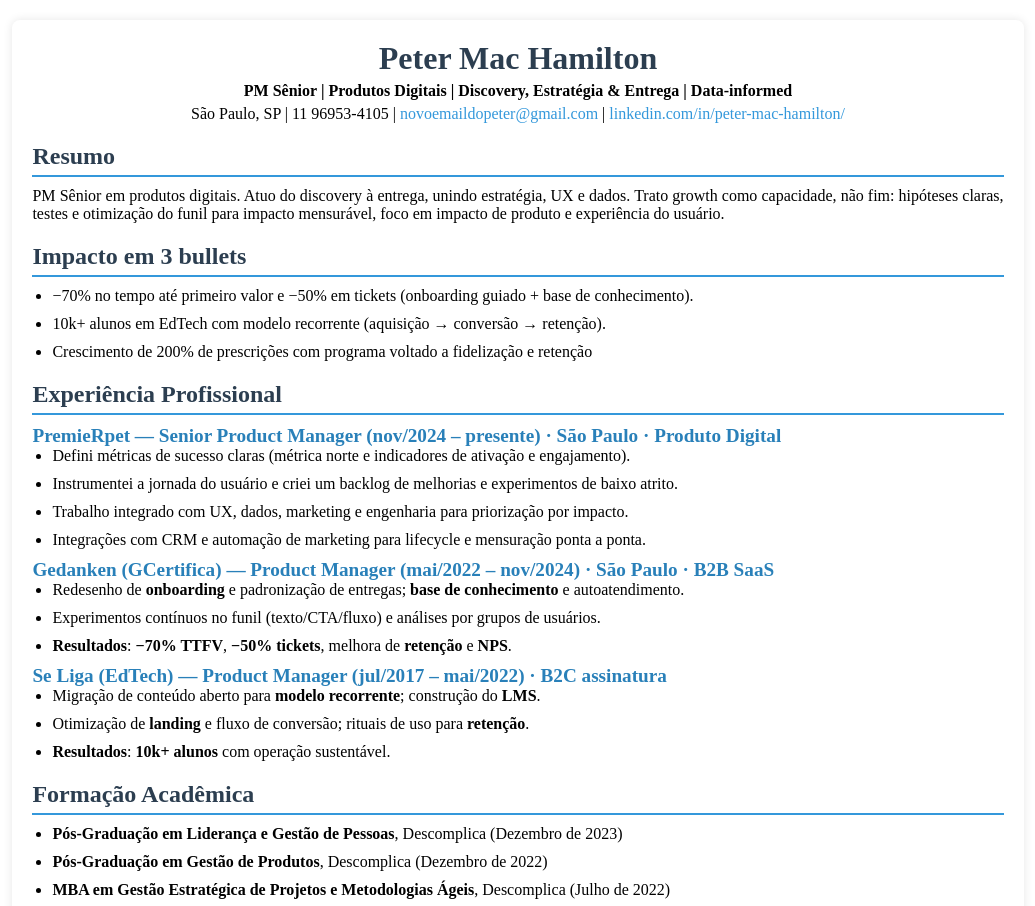
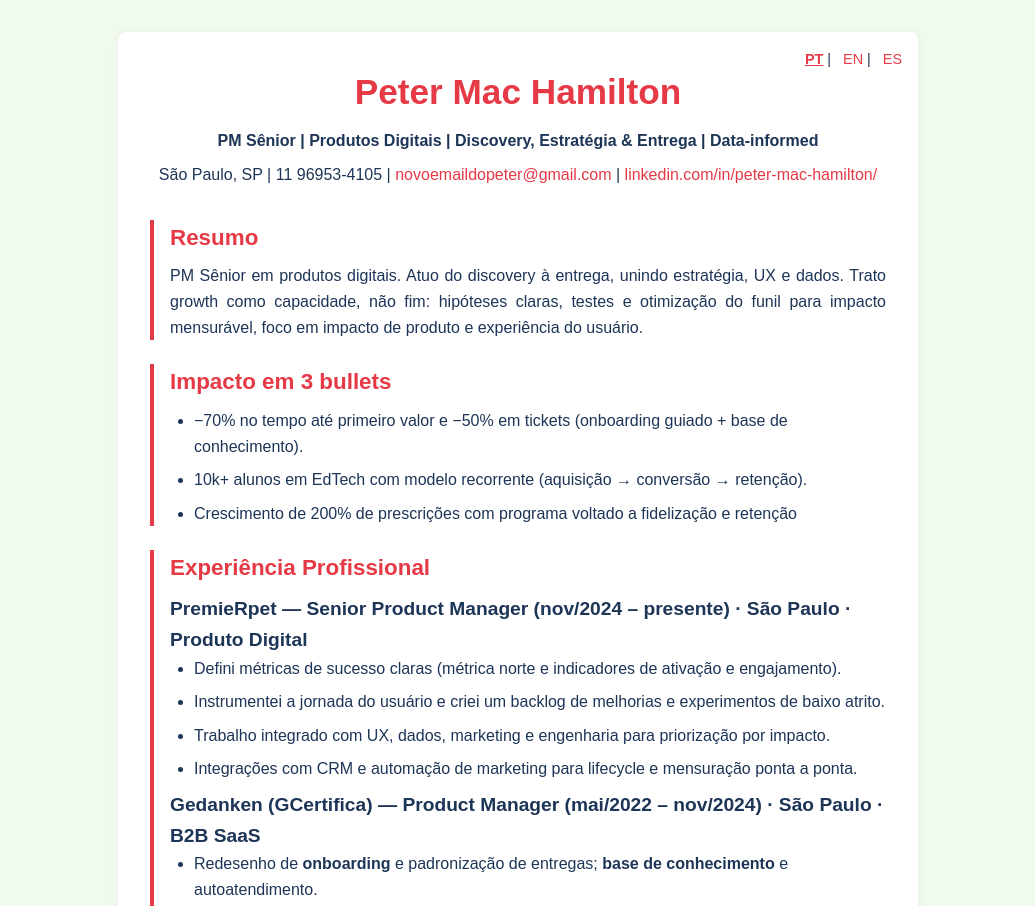
Before and after one commit to javaijafoi/cv, a plain HTML site: page SeniorProductManager.html in a window 1280 px wide. Shown: the top 906 px of the page, without its empty margins (122-1157 px from the left). Drawn offline with Linux system fonts and the light colour scheme.

Commit message:
Add English and Spanish versions with language switch and refreshed styles

```diff
--- a/SeniorProductManager.html
+++ b/SeniorProductManager.html
@@ -21,6 +21,7 @@
 </head>
 <body class="cv-page">
   <div id="cv" class="container">
+      <nav class="lang-switch"><a href="SeniorProductManager.html" class="current">PT</a> | <a href="SeniorProductManager-en.html">EN</a> | <a href="SeniorProductManager-es.html">ES</a></nav>
     <!-- Dados Pessoais -->
     <header>
       <h1>Peter Mac Hamilton</h1>
--- a/style.css
+++ b/style.css
@@ -1,145 +1,138 @@
-.cv-page * {
+:root {
+  --primary: #1D3557;
+  --accent: #E63946;
+  --bg: #F1FAEE;
+  --card: #ffffff;
+  --muted: #555;
+}
+
+* {
   margin: 0;
   padding: 0;
   box-sizing: border-box;
 }
 
-.cv-page body {
+body.cv-page {
   font-family: Arial, sans-serif;
-    background-color: #f4f4f4;
-    color: #333;
+  background: var(--bg);
+  color: var(--primary);
   line-height: 1.6;
 }
 
 .cv-page .container {
-    width: 80%;
-    margin: 20px auto;
-    padding: 20px;
-    background-color: #fff;
+  max-width: 800px;
+  margin: 2rem auto;
+  padding: 2rem;
+  background: var(--card);
   border-radius: 8px;
-    box-shadow: 0 0 10px rgba(0, 0, 0, 0.1);
+  box-shadow: 0 0 10px rgba(0,0,0,0.05);
+  position: relative;
 }
 
-.cv-page header {
-    text-align: center;
-    margin-bottom: 20px;
+.lang-switch {
+  position: absolute;
+  top: 1rem;
+  right: 1rem;
+  font-size: 0.9rem;
 }
-
-.cv-page header h1 {
-    font-size: 2em;
-    color: #2c3e50;
-}
-
-.cv-page header p {
-    margin-top: 5px;
-    font-size: 1em;
-}
-
-.cv-page a {
-    color: #3498db;
+.lang-switch a {
+  color: var(--accent);
+  margin-left: 0.5rem;
   text-decoration: none;
 }
-
-.cv-page a:hover {
+.lang-switch a.current {
+  font-weight: bold;
   text-decoration: underline;
 }
 
-.cv-page section {
-    margin-bottom: 20px;
+header {
+  text-align: center;
+  margin-bottom: 2rem;
+}
+header h1 {
+  color: var(--accent);
+  font-size: 2.2rem;
+}
+header p {
+  margin-top: 0.5rem;
 }
 
-.cv-page section p {
+a {
+  color: var(--accent);
+  text-decoration: none;
+}
+a:hover {
+  text-decoration: underline;
+}
+
+section {
+  margin-bottom: 1.5rem;
+  padding-left: 1rem;
+  border-left: 4px solid var(--accent);
+}
+section h2 {
+  font-size: 1.4rem;
+  color: var(--accent);
+  margin-bottom: 0.5rem;
+}
+section p {
   text-align: justify;
 }
 
-.cv-page section h2 {
-    font-size: 1.5em;
-    border-bottom: 2px solid #3498db;
-    padding-bottom: 5px;
-    margin-bottom: 10px;
-    color: #2c3e50;
+.job h3 {
+  font-size: 1.2rem;
+  color: var(--primary);
+}
+.job p {
+  font-style: italic;
+  color: var(--muted);
 }
 
-.cv-page .job h3 {
-    font-size: 1.2em;
-    color: #2980b9;
+ul {
+  list-style: disc;
+  margin-left: 1.5rem;
+}
+ul li {
+  margin-bottom: 0.5rem;
 }
 
-.cv-page .job p {
-    font-style: italic;
-    color: #7f8c8d;
+.tabs {
+  display: flex;
+  gap: 0.5rem;
+  justify-content: center;
+  margin: 1rem 0;
+}
+.tab-button {
+  padding: 0.4rem 0.8rem;
+  border: 1px solid var(--accent);
+  border-radius: 4px;
+  background: var(--card);
+  color: var(--accent);
+  cursor: pointer;
+  font: inherit;
+}
+.tab-button:hover {
+  background: var(--accent);
+  color: var(--card);
 }
 
-.cv-page ul {
-    list-style-type: disc;
-    margin-left: 20px;
+@media print {
+  body.cv-page {
+    background: #fff;
+    color: #000;
   }
-
-.cv-page ul li {
-    margin-bottom: 10px;
-}
-
-/* Estilos específicos para impressão */
-@media print {
-    .cv-page body {
-        background-color: white;
-        color: black;
-    }
-
   .cv-page .container {
-        width: 100%;
+    box-shadow: none;
+    border: none;
     margin: 0;
     padding: 0;
-        border: none;
-        box-shadow: none;
   }
-
-    .cv-page a {
-        color: black;
+  a {
+    color: #000;
     text-decoration: none;
   }
-
-    .cv-page header {
-        text-align: left;
-    }
-
-    .cv-page section {
-        page-break-inside: avoid;
-    }
-
-    .cv-page h1, .cv-page h2, .cv-page h3 {
-        break-inside: avoid;
+  section {
+    border-left: none;
+    padding-left: 0;
   }
 }
-
-/* Tab navigation styles */
-.cv-page .tab-nav ul {
-    display: flex;
-    list-style: none;
-    margin-bottom: 20px;
-    padding-left: 0;
-}
-
-.cv-page .tab-nav li {
-    margin-right: 10px;
-}
-
-.cv-page .tab-nav a {
-    display: block;
-    padding: 8px 12px;
-    background-color: #eee;
-    border-radius: 4px;
-}
-
-.cv-page .tab-nav a.active {
-    background-color: #3498db;
-    color: #fff;
-}
-
-.cv-page .tab-section {
-    display: none;
-}
-
-.cv-page .tab-section.active {
-    display: block;
-}
--- a/style_1.css
+++ b/style_1.css
@@ -2,12 +2,12 @@
 /* ========= base & tokens ========= */
 :root {
   --font-sans: Inter, ui-sans-serif, system-ui, -apple-system, Segoe UI, Roboto, Helvetica, Arial, "Apple Color Emoji", "Segoe UI Emoji";
-  --bg: #f7f7f8;
+  --bg: #F1FAEE;
   --card: #ffffff;
-  --text: #0f172a;      /* slate-900 */
-  --muted: #475569;     /* slate-600 */
+  --text: #1D3557;      /* navy */
+  --muted: #555;        /* muted */
   --line: #e5e7eb;      /* gray-200 */
-  --accent: #2563eb;    /* blue-600 */
+  --accent: #E63946;    /* red */
   --radius: 14px;
   --shadow: 0 1px 2px rgba(0,0,0,.04), 0 8px 24px rgba(0,0,0,.08);
 
@@ -41,6 +41,23 @@
   border-radius: var(--radius);
   box-shadow: var(--shadow);
   border: 1px solid var(--line);
+  position: relative;
+}
+
+.lang-switch {
+  position: absolute;
+  top: 1rem;
+  right: 1rem;
+  font-size: 0.9rem;
+}
+.lang-switch a {
+  color: var(--accent);
+  margin-left: 0.5rem;
+  text-decoration: none;
+}
+.lang-switch a.current {
+  font-weight: 700;
+  text-decoration: underline;
 }
 
 /* ========= header ========= */
@@ -53,7 +70,7 @@
   font-size: clamp(1.9rem, 3.5vw, 2.4rem);
   font-weight: 800;
   letter-spacing: 0.2px;
-  color: var(--text);
+  color: var(--accent);
   margin-bottom: .25rem;
 }
 
@@ -72,14 +89,18 @@
 .cv-page a:hover { text-decoration: underline; }
 
 /* ========= seções ========= */
-.cv-page section { margin-bottom: var(--space-5); }
+.cv-page section {
+  margin-bottom: var(--space-5);
+  padding-left: 1rem;
+  border-left: 4px solid var(--accent);
+}
 
 .cv-page section h2 {
   font-size: clamp(1.00rem, 2.2vw, 1.15rem);
   font-weight: 700;
-  color: var(--text);
+  color: var(--accent);
   padding-bottom: .4rem;
-  border-bottom: 1px solid var(--line);
+  border-bottom: 1px solid var(--accent);
   margin-bottom: var(--space-3);
   letter-spacing: .2px;
 }
@@ -130,16 +151,17 @@
 
 .cv-page .tab-button {
   padding: .45rem .9rem;
-  border: 1px solid var(--line);
+  border: 1px solid var(--accent);
   border-radius: 999px;
   background: #fff;
+  color: var(--accent);
   cursor: pointer;
   font: inherit;
 }
 
 .cv-page .tab-button:hover {
-  border-color: var(--accent);
-  color: var(--accent);
+  background: var(--accent);
+  color: #fff;
 }
 
 /* ========= print ========= */
--- a/style_2.css
+++ b/style_2.css
@@ -2,12 +2,12 @@
 /* ========= base & tokens ========= */
 :root {
   --font-sans: 'Times New Roman', serif;
-  --bg: #f7f7f8;
+  --bg: #F1FAEE;
   --card: #ffffff;
-  --text: #0f172a;      /* slate-900 */
-  --muted: #475569;     /* slate-600 */
+  --text: #1D3557;      /* navy */
+  --muted: #555;        /* muted */
   --line: #e5e7eb;      /* gray-200 */
-  --accent: #2563eb;    /* blue-600 */
+  --accent: #E63946;    /* red */
   --radius: 14px;
   --shadow: 0 1px 2px rgba(0,0,0,.04), 0 8px 24px rgba(0,0,0,.08);
 
@@ -41,6 +41,23 @@
   border-radius: var(--radius);
   box-shadow: var(--shadow);
   border: 1px solid var(--line);
+  position: relative;
+}
+
+.lang-switch {
+  position: absolute;
+  top: 1rem;
+  right: 1rem;
+  font-size: 0.9rem;
+}
+.lang-switch a {
+  color: var(--accent);
+  margin-left: 0.5rem;
+  text-decoration: none;
+}
+.lang-switch a.current {
+  font-weight: 700;
+  text-decoration: underline;
 }
 
 /* ========= header ========= */
@@ -53,7 +70,7 @@
   font-size: clamp(1.9rem, 3.5vw, 2.4rem);
   font-weight: 800;
   letter-spacing: 0.2px;
-  color: var(--text);
+  color: var(--accent);
   margin-bottom: .25rem;
 }
 
@@ -72,14 +89,18 @@
 .cv-page a:hover { text-decoration: underline; }
 
 /* ========= seções ========= */
-.cv-page section { margin-bottom: var(--space-5); }
+.cv-page section {
+  margin-bottom: var(--space-5);
+  padding-left: 1rem;
+  border-left: 4px solid var(--accent);
+}
 
 .cv-page section h2 {
   font-size: clamp(1.00rem, 2.2vw, 1.15rem);
   font-weight: 700;
-  color: var(--text);
+  color: var(--accent);
   padding-bottom: .4rem;
-  border-bottom: 1px solid var(--line);
+  border-bottom: 1px solid var(--accent);
   margin-bottom: var(--space-3);
   letter-spacing: .2px;
 }
@@ -130,16 +151,17 @@
 
 .cv-page .tab-button {
   padding: .45rem .9rem;
-  border: 1px solid var(--line);
+  border: 1px solid var(--accent);
   border-radius: 999px;
   background: #fff;
+  color: var(--accent);
   cursor: pointer;
   font: inherit;
 }
 
 .cv-page .tab-button:hover {
-  border-color: var(--accent);
-  color: var(--accent);
+  background: var(--accent);
+  color: #fff;
 }
 
 /* ========= print ========= */
--- a/style_3.css
+++ b/style_3.css
@@ -2,12 +2,12 @@
 /* ========= base & tokens ========= */
 :root {
   --font-sans: Inter, ui-sans-serif, system-ui, -apple-system, Segoe UI, Roboto, Helvetica, Arial, "Apple Color Emoji", "Segoe UI Emoji";
-  --bg: #f7f7f8;
+  --bg: #F1FAEE;
   --card: #ffffff;
-  --text: #0f172a;      /* slate-900 */
-  --muted: #475569;     /* slate-600 */
+  --text: #1D3557;      /* navy */
+  --muted: #555;        /* muted */
   --line: #e5e7eb;      /* gray-200 */
-  --accent: #2563eb;    /* blue-600 */
+  --accent: #E63946;    /* red */
   --radius: 14px;
   --shadow: 0 1px 2px rgba(0,0,0,.04), 0 8px 24px rgba(0,0,0,.08);
 
@@ -42,6 +42,23 @@
   border-radius: var(--radius);
   box-shadow: var(--shadow);
   border: 1px solid var(--line);
+  position: relative;
+}
+
+.lang-switch {
+  position: absolute;
+  top: 1rem;
+  right: 1rem;
+  font-size: 0.9rem;
+}
+.lang-switch a {
+  color: var(--accent);
+  margin-left: 0.5rem;
+  text-decoration: none;
+}
+.lang-switch a.current {
+  font-weight: 700;
+  text-decoration: underline;
 }
 
 /* ========= header ========= */
@@ -54,7 +71,7 @@
   font-size: clamp(1.9rem, 3.5vw, 2.4rem);
   font-weight: 800;
   letter-spacing: 0.2px;
-  color: var(--text);
+  color: var(--accent);
   margin-bottom: .25rem;
 }
 
@@ -73,14 +90,18 @@
 .cv-page a:hover { text-decoration: underline; }
 
 /* ========= seções ========= */
-.cv-page section { margin-bottom: var(--space-5); }
+.cv-page section {
+  margin-bottom: var(--space-5);
+  padding-left: 1rem;
+  border-left: 4px solid var(--accent);
+}
 
 .cv-page section h2 {
   font-size: clamp(1.00rem, 2.2vw, 1.15rem);
   font-weight: 700;
-  color: var(--text);
+  color: var(--accent);
   padding-bottom: .4rem;
-  border-bottom: 1px solid var(--line);
+  border-bottom: 1px solid var(--accent);
   margin-bottom: var(--space-3);
   letter-spacing: .2px;
 }
@@ -131,16 +152,17 @@
 
 .cv-page .tab-button {
   padding: .45rem .9rem;
-  border: 1px solid var(--line);
+  border: 1px solid var(--accent);
   border-radius: 999px;
   background: #fff;
+  color: var(--accent);
   cursor: pointer;
   font: inherit;
 }
 
 .cv-page .tab-button:hover {
-  border-color: var(--accent);
-  color: var(--accent);
+  background: var(--accent);
+  color: #fff;
 }
 
 /* ========= print ========= */
--- a/style_4.css
+++ b/style_4.css
@@ -2,12 +2,12 @@
 /* ========= base & tokens ========= */
 :root {
   --font-sans: Inter, ui-sans-serif, system-ui, -apple-system, Segoe UI, Roboto, Helvetica, Arial, "Apple Color Emoji", "Segoe UI Emoji";
-  --bg: #f7f7f8;
+  --bg: #F1FAEE;
   --card: #ffffff;
-  --text: #0f172a;      /* slate-900 */
-  --muted: #475569;     /* slate-600 */
+  --text: #1D3557;      /* navy */
+  --muted: #555;        /* muted */
   --line: #e5e7eb;      /* gray-200 */
-  --accent: #2563eb;    /* blue-600 */
+  --accent: #E63946;    /* red */
   --radius: 14px;
   --shadow: 0 1px 2px rgba(0,0,0,.04), 0 8px 24px rgba(0,0,0,.08);
 
@@ -37,10 +37,27 @@
   max-width: 820px;
   margin: var(--space-6) auto;
   padding: 1rem;
-  background: #f0f0f0;
+  background: var(--card);
   border-radius: var(--radius);
   box-shadow: var(--shadow);
-  border: 2px dashed #333;
+  border: 2px dashed var(--accent);
+  position: relative;
+}
+
+.lang-switch {
+  position: absolute;
+  top: 1rem;
+  right: 1rem;
+  font-size: 0.9rem;
+}
+.lang-switch a {
+  color: var(--accent);
+  margin-left: 0.5rem;
+  text-decoration: none;
+}
+.lang-switch a.current {
+  font-weight: 700;
+  text-decoration: underline;
 }
 
 /* ========= header ========= */
@@ -53,7 +70,7 @@
   font-size: clamp(1.9rem, 3.5vw, 2.4rem);
   font-weight: 800;
   letter-spacing: 0.2px;
-  color: var(--text);
+  color: var(--accent);
   margin-bottom: .25rem;
 }
 
@@ -72,14 +89,18 @@
 .cv-page a:hover { text-decoration: underline; }
 
 /* ========= seções ========= */
-.cv-page section { margin-bottom: var(--space-5); }
+.cv-page section {
+  margin-bottom: var(--space-5);
+  padding-left: 1rem;
+  border-left: 4px solid var(--accent);
+}
 
 .cv-page section h2 {
   font-size: clamp(1.00rem, 2.2vw, 1.15rem);
   font-weight: 700;
-  color: var(--text);
+  color: var(--accent);
   padding-bottom: .4rem;
-  border-bottom: 1px solid var(--line);
+  border-bottom: 1px solid var(--accent);
   margin-bottom: var(--space-3);
   letter-spacing: .2px;
 }
@@ -130,16 +151,17 @@
 
 .cv-page .tab-button {
   padding: .45rem .9rem;
-  border: 1px solid var(--line);
+  border: 1px solid var(--accent);
   border-radius: 999px;
   background: #fff;
+  color: var(--accent);
   cursor: pointer;
   font: inherit;
 }
 
 .cv-page .tab-button:hover {
-  border-color: var(--accent);
-  color: var(--accent);
+  background: var(--accent);
+  color: #fff;
 }
 
 /* ========= print ========= */
```
Also changed, not shown: SeniorProductManager-en.html (added, +142 -0 lines), SeniorProductManager-es.html (added, +142 -0 lines). Lines whose indentation alone changed are shown as unchanged.
